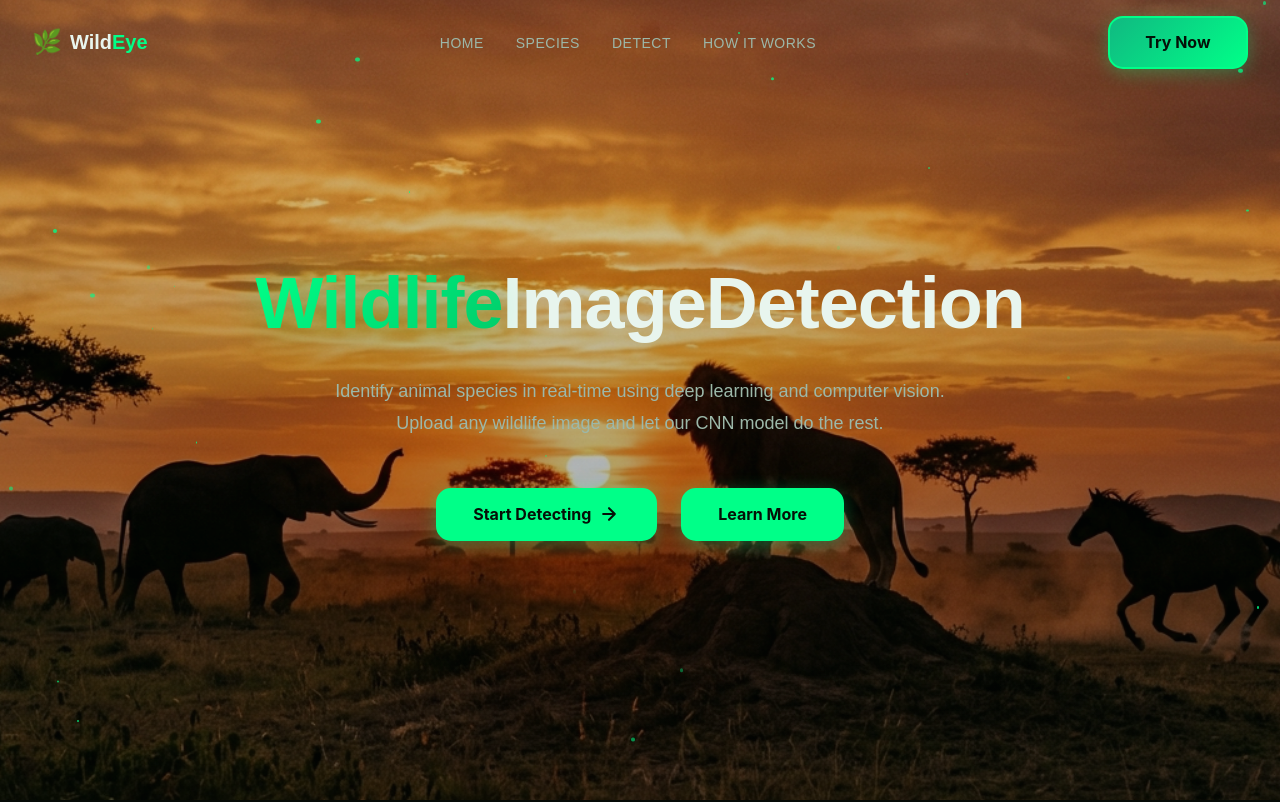
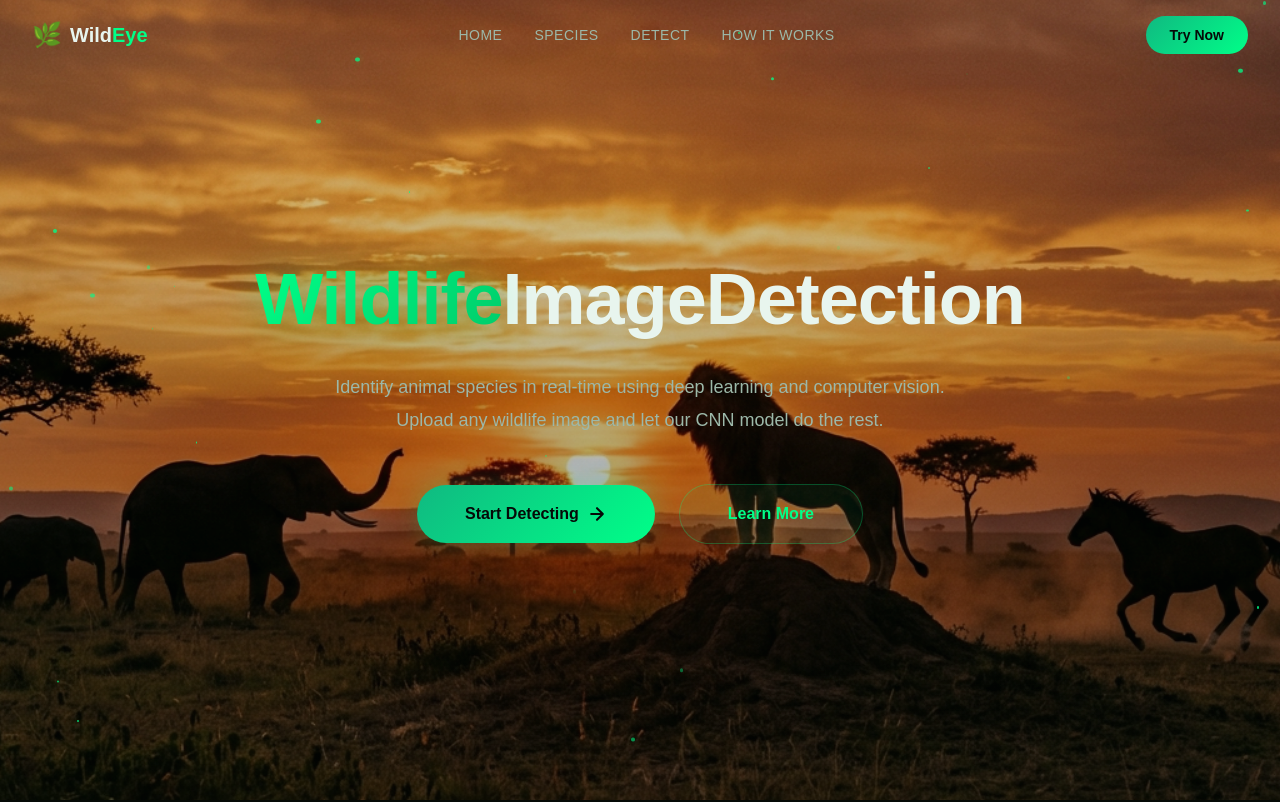
Before and after one commit to mihirv007/Wildlife_Image_detection, a React (Vite) app in the folder frontend/: page / in a window 1280 px wide. Shown: the top 802 px of the page. Built offline with nearby package versions, Linux system fonts and the light colour scheme; a web font is replaced by a local one.

Commit message:
Revert all button style experiments back to original clean design

```diff
--- a/frontend/src/components/HeroSection.css
+++ b/frontend/src/components/HeroSection.css
@@ -128,7 +128,27 @@
 }
 
 .hero__cta {
+  display: inline-flex;
+  align-items: center;
+  gap: var(--space-sm);
+  padding: var(--space-md) var(--space-2xl);
+  border-radius: var(--radius-full);
+  font-weight: 600;
+  font-size: var(--text-base);
   text-decoration: none;
+  transition: var(--transition-base);
+}
+
+.hero__cta--primary {
+  background: linear-gradient(135deg, var(--color-accent-dim), var(--color-accent));
+  color: var(--color-bg-primary);
+  box-shadow: 0 0 25px rgba(0, 255, 136, 0.2);
+}
+
+.hero__cta--secondary {
+  border: 1.5px solid var(--color-border-hover);
+  color: var(--color-accent);
+  background: rgba(0, 255, 136, 0.05);
 }
 
 /* Stats Preview */
--- a/frontend/src/components/HeroSection.jsx
+++ b/frontend/src/components/HeroSection.jsx
@@ -103,7 +103,11 @@ export default function HeroSection() {
         >
           <motion.a
             href="#upload"
-            className="hero__cta hero__cta--primary btn-style1"
+            className="hero__cta hero__cta--primary"
+            whileHover={{
+              scale: 1.05,
+              boxShadow: '0 0 40px rgba(0,255,136,0.35)',
+            }}
             whileTap={{ scale: 0.95 }}
           >
             <span>Start Detecting</span>
@@ -114,7 +118,11 @@ export default function HeroSection() {
 
           <motion.a
             href="#how-it-works"
-            className="hero__cta hero__cta--secondary btn-style1"
+            className="hero__cta hero__cta--secondary"
+            whileHover={{
+              scale: 1.05,
+              borderColor: 'rgba(0,255,136,0.5)',
+            }}
             whileTap={{ scale: 0.95 }}
           >
             Learn More
--- a/frontend/src/components/UploadSection.css
+++ b/frontend/src/components/UploadSection.css
@@ -112,12 +112,24 @@
 }
 
 .upload__detect-btn {
-  /* Styled by global Uiverse button rules */
+  display: inline-flex;
+  align-items: center;
+  gap: var(--space-sm);
+  padding: var(--space-md) var(--space-2xl);
+  background: linear-gradient(135deg, var(--color-accent-dim), var(--color-accent));
+  color: var(--color-bg-primary);
+  font-weight: 700;
+  font-size: var(--text-base);
+  border-radius: var(--radius-full);
+  border: none;
+  cursor: pointer;
+  transition: var(--transition-base);
+  box-shadow: 0 0 20px rgba(0, 255, 136, 0.2);
 }
 
 .upload__detect-btn:disabled {
-  pointer-events: none;
-  opacity: 0.5;
+  opacity: 0.7;
+  cursor: not-allowed;
 }
 
 .upload__loading {
@@ -129,14 +141,27 @@
 .upload__spinner {
   width: 20px;
   height: 20px;
-  border: 2.5px solid rgba(255, 255, 255, 0.3);
-  border-top-color: #ffffff;
+  border: 2.5px solid rgba(5, 10, 7, 0.3);
+  border-top-color: var(--color-bg-primary);
   border-radius: 50%;
   animation: spin 0.7s linear infinite;
 }
 
 .upload__reset-btn {
-  /* Styled by global Uiverse button rules */
+  padding: var(--space-md) var(--space-xl);
+  border: 1.5px solid var(--color-border);
+  color: var(--color-text-secondary);
+  font-weight: 500;
+  font-size: var(--text-sm);
+  border-radius: var(--radius-full);
+  background: transparent;
+  cursor: pointer;
+  transition: var(--transition-base);
+}
+
+.upload__reset-btn:hover {
+  border-color: var(--color-border-hover);
+  color: var(--color-text-primary);
 }
 
 /* Error */
--- a/frontend/src/index.css
+++ b/frontend/src/index.css
@@ -253,77 +253,6 @@ ul, ol {
 
 /* --- Responsive --- */
 
-/* --- All Buttons styled like the primary "Start Detecting" button (Uiverse.io effect by e-coders) --- */
-button,
-a.hero__cta,
-a.navbar__cta,
-.upload__detect-btn,
-.upload__reset-btn,
-.upload__button,
-.uiverse-btn {
- appearance: none;
- background-color: #00ff88;
- border: 0.125em solid #00ff88;
- border-radius: 0.9375em;
- box-sizing: border-box;
- color: #051007;
- cursor: pointer;
- display: inline-flex;
- align-items: center;
- justify-content: center;
- gap: 0.5rem;
- font-family: Roobert,-apple-system,BlinkMacSystemFont,"Segoe UI",Helvetica,Arial,sans-serif,"Apple Color Emoji","Segoe UI Emoji","Segoe UI Symbol";
- font-size: 16px;
- font-weight: 700;
- line-height: normal;
- margin: 0;
- min-height: 3.25em;
- min-width: 0;
- outline: none;
- padding: 0.9em 2.2em;
- text-align: center;
- text-decoration: none;
- box-shadow: rgba(0, 255, 136, 0.3) 0 4px 18px;
- transition: all 300ms cubic-bezier(.23, 1, 0.32, 1);
- user-select: none;
- -webkit-user-select: none;
- touch-action: manipulation;
- will-change: transform;
-}
-
-button:disabled,
-.upload__detect-btn:disabled {
- pointer-events: none;
- opacity: 0.5;
- box-shadow: none;
-}
-
-button:hover:not(:disabled),
-a.hero__cta:hover,
-a.navbar__cta:hover,
-.upload__detect-btn:not(:disabled):hover,
-.upload__reset-btn:hover,
-.upload__button:hover,
-.uiverse-btn:hover {
- color: #051007 !important;
- background-color: #00ff88 !important;
- border-color: #00ff88 !important;
- filter: brightness(1.08);
- box-shadow: rgba(0, 255, 136, 0.55) 0 8px 25px !important;
- transform: translateY(-2px) !important;
-}
-
-button:active:not(:disabled),
-a.hero__cta:active,
-a.navbar__cta:active,
-.upload__detect-btn:not(:disabled):active,
-.upload__reset-btn:active,
-.upload__button:active,
-.uiverse-btn:active {
- box-shadow: none !important;
- transform: translateY(0) !important;
-}
-
 @media (max-width: 768px) {
   :root {
     --text-5xl: 2.5rem;
```
